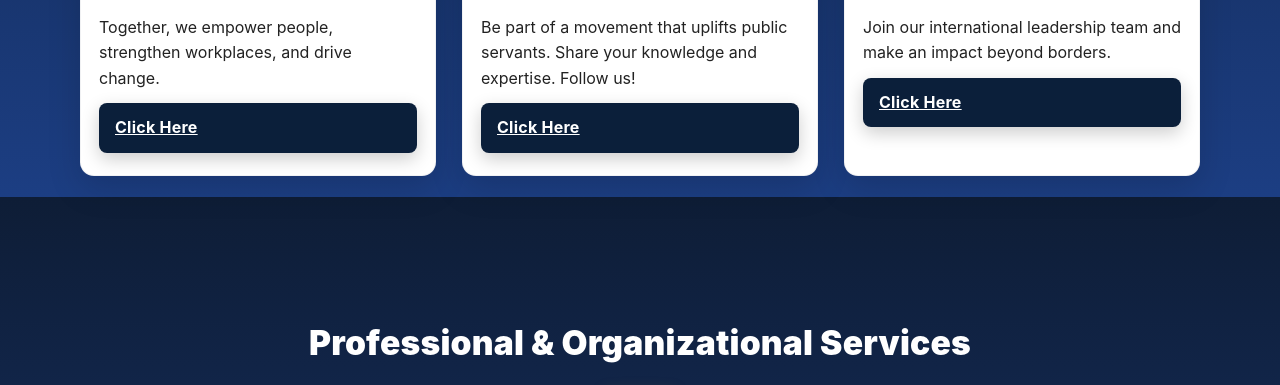
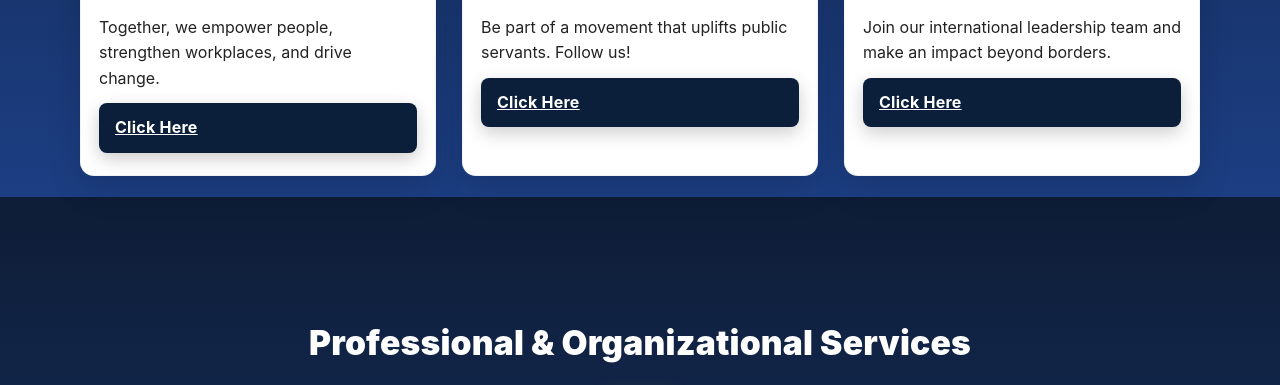
Before and after one commit to governmentworkforcenetwork/Government-workforce-network, a plain HTML site: page index.html in a window 1280 px wide. Shown: the part 3003-3388 px from the top of the page. Drawn offline with Linux system fonts and the light colour scheme.

Commit message:
Update index.html

```diff
--- a/index.html
+++ b/index.html
@@ -338,7 +338,7 @@
 <article class="service-card">
 <div class="svc-img"><img alt="Join us community" src="join-us.png"/></div>
 <div class="svc-body">
-    <p>Be part of a movement that uplifts public servants. Share your knowledge and expertise. Follow us!</p>
+    <p>Be part of a movement that uplifts public servants. Follow us!</p>
 <a class="btn" href="https://www.instagram.com/government_workforce_network?igsh=NTc4MTIwNjQ2YQ%3D%3D&amp;utm_source=qr" rel="noopener noreferrer" target="_blank">Click Here</a>
 </div>
 </article>
```
